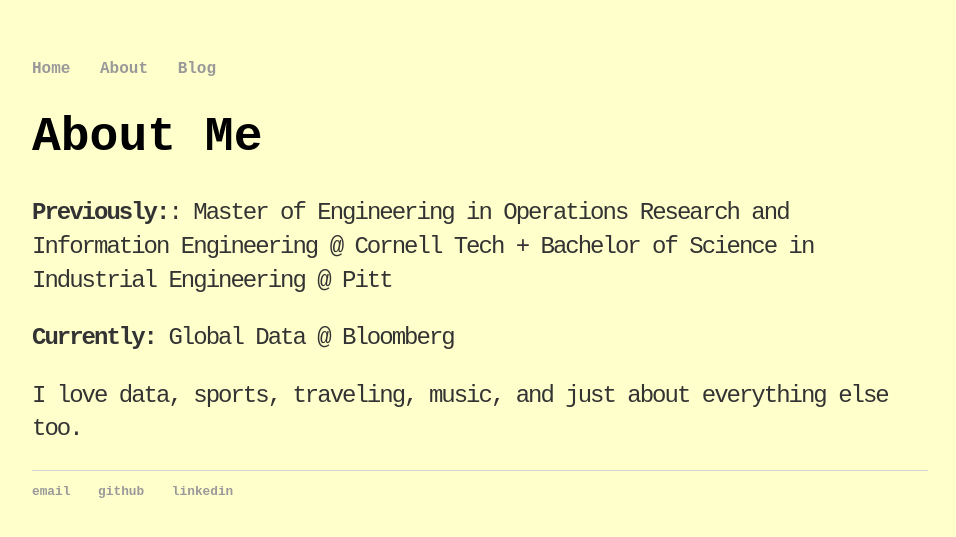
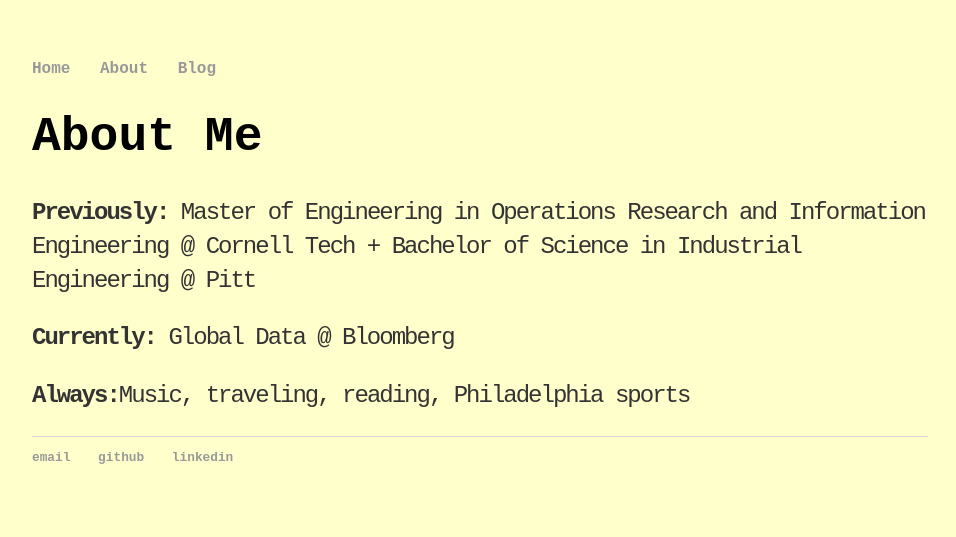
Before and after one commit to ashleyajohn/ashleyajohn.github.io, a Jekyll site: the page built from about/index.html, in a window 1280 px wide. Shown: the top 537 px of the page, without its empty margins (160-1116 px from the left). Built offline with Jekyll 4.4.1, drawn with Linux system fonts in a browser that asks for light colours.

Commit message:
Update index.html

```diff
--- a/about/index.html
+++ b/about/index.html
@@ -4,8 +4,9 @@
 ---
 <div class="blurb">
 	<h1>About Me</h1>
-	<p><b>Previously:</b>: Master of Engineering in Operations Research and Information Engineering @ Cornell Tech + Bachelor of Science in Industrial Engineering @ Pitt</p>
+	<p><b>Previously:</b> Master of Engineering in Operations Research and Information Engineering @ Cornell Tech + Bachelor of Science in Industrial Engineering @ Pitt</p>
 	<p><b>Currently:</b> Global Data @ Bloomberg</p>
-	<p>I love data, sports, traveling, music, and just about everything else too.  </p>
+	<p><b>Always:</b>Music, traveling, reading, Philadelphia sports</p>
+
 
 </div><!-- /.blurb -->
```
